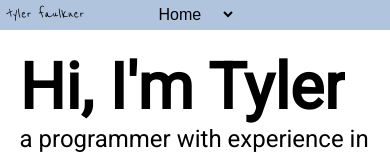
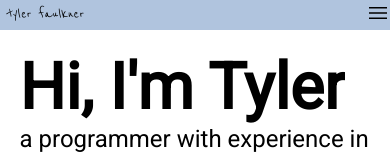
Before and after one commit to tylerfaulkner/tyler-faulkner-site, a Next.js app: page / in a window 390 px wide. Shown: the top 155 px of the page. Built offline with nearby package versions, Linux system fonts and the light colour scheme.

Commit message:
Fixed Menu Bar on Mobile

```diff
--- a/components/topbar.js
+++ b/components/topbar.js
@@ -6,17 +6,31 @@ import { useMediaQuery } from "react-responsive";
 export default function TopBar() {
     const [isMobile, setIsMobile] = useState(null);
     const [currentPage, setCurrentPage] = useState('/');
+    const [showMenu, setShowMenu] = useState(false);
     useEffect(()=> {
         setIsMobile(window.innerWidth < 600);
         setCurrentPage(window.location.pathname);
         window.addEventListener('resize', ()=>{setIsMobile(window.innerWidth < 600)})
+        window.addEventListener('click', (event)=>{
+            if(event.target.id != 'show nav'){
+                setShowMenu(false)
+            }
+        })
+        window.addEventListener('scroll', ()=>{
+            setShowMenu(false);
+        })
     })
     const router = useRouter();
 
     function onChange(selector){
         console.log(selector)
-        router.push(selector.target.value);
+        router.push(selector.target.id);
     }
+
+    function click(){
+        setShowMenu(true);
+    }
+
     return (
         <div className="topnav">
             <text className="text-black">tyler faulkner</text>
@@ -26,12 +40,37 @@ export default function TopBar() {
                 <Link href={"/tutorials"} className="topelement">Tutorials</Link>
                 <Link href={"/contact"} className="topelement">Contact</Link>
             </div>  :
-            <select defaultValue={currentPage} onChange={onChange} className='menu-selector'>
-              <option value="/">Home</option>
-              <option value="/projects">Projects</option>
-              <option value="/tutorials">Tutorials</option>
-              <option value="/contact">Contact</option>
-            </select>
+            <a onClick={click}>
+                <span id='show nav' className="material-symbols-outlined mr">
+                menu
+                </span>
+            </a>
+            }
+            {showMenu &&
+            <table className="nav-menu">
+                <tbody>
+                <tr onClick={onChange}>
+                    <td id='/'>
+                        Home
+                    </td>
+                </tr>
+                <tr onClick={onChange}>
+                    <td id='/projects'>
+                        Projects
+                    </td>
+                </tr>
+                <tr onClick={onChange}>
+                    <td id='/tutorials'>
+                        Tutorials
+                    </td>
+                </tr>
+                <tr onClick={onChange}>
+                    <td id='/contact'>
+                        Contact
+                    </td>
+                </tr>
+                </tbody>
+            </table>
             }
         </div>
     );
--- a/pages/_app.js
+++ b/pages/_app.js
@@ -5,6 +5,7 @@ import "./contact/index.css";
 import "./projects/projects.css"
 import "./mobile.css"
 import "./prism-vsc-dark-plus.css"
+import "./material-symbols.css"
 
 // This default export is required in a new `pages/_app.js` file.
 export default function MyApp({ Component, pageProps }) {
@@ -13,6 +14,7 @@ export default function MyApp({ Component, pageProps }) {
             <link rel="stylesheet" href="https://fonts.googleapis.com/css?family=Reenie+Beanie"/>
             <link rel="stylesheet" href="https://fonts.googleapis.com/css?family=Roboto"/>
             <link rel="stylesheet" href="https://fonts.googleapis.com/css?family=Roboto+Mono"/>
+            <link rel="stylesheet" href="https://fonts.googleapis.com/css2?family=Material+Symbols+Outlined:opsz,wght,FILL,GRAD@20..48,100..700,0..1,-50..200" />
             <link
             rel="stylesheet"
             href="https://cdn.jsdelivr.net/npm/katex@0.13.11/dist/katex.min.css"
--- /dev/null
+++ b/pages/material-symbols.css
@@ -0,0 +1,7 @@
+.material-symbols-outlined {
+  font-variation-settings:
+  'FILL' 0,
+  'wght' 400,
+  'GRAD' 0,
+  'opsz' 48
+}
--- a/pages/topbar.css
+++ b/pages/topbar.css
@@ -6,6 +6,9 @@
     vertical-align: middle;
     overflow: hidden;
     white-space: nowrap;
+    display: flex;
+    align-items: center;
+    justify-content: flex-end;
 }
 
 .text-black {
@@ -33,3 +36,23 @@ text {
     padding-top: 5px;
     padding-bottom: 5px;
 }
+
+.mr {
+    margin-right: 1%;
+}
+
+.nav-menu {
+    position: absolute;
+    right: 0;
+    top: 30px;
+    border: 1px solid black;
+    text-align: right;
+    background-color: lightsteelblue;
+    font-size: 2em;
+    border-collapse: collapse;
+    z-index: 5;
+}
+
+.nav-menu tr {
+    border: 1px solid black;
+}
```
